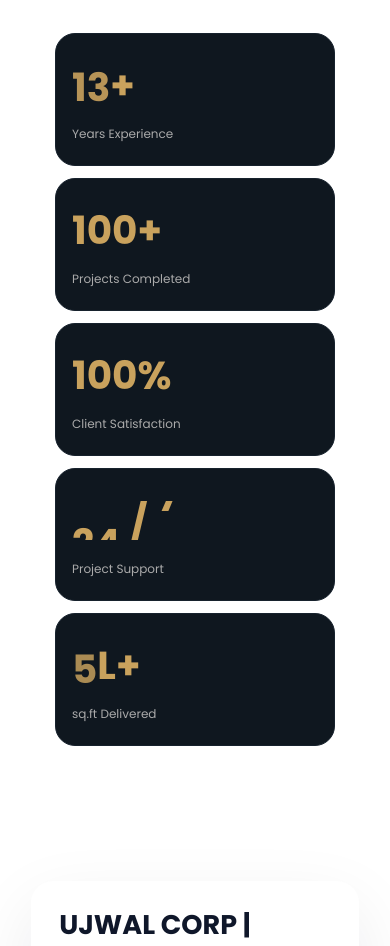
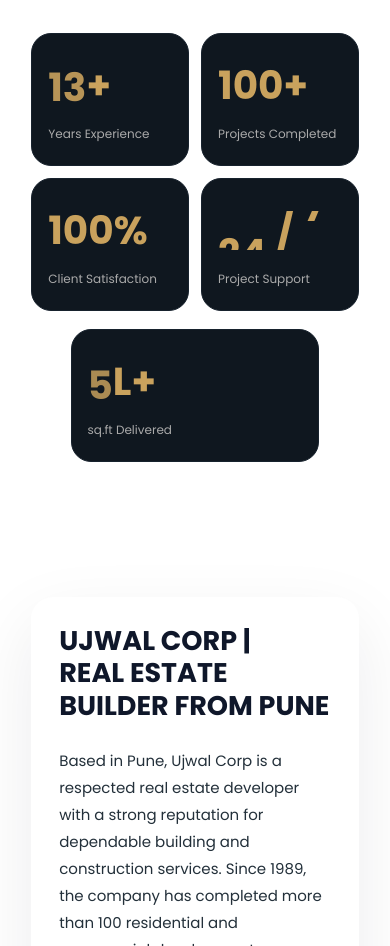
Before and after one commit to socialyash8-spec/Ujwal-Corp-repo-1, a plain HTML site: page index.html in a window 390 px wide. Shown: the part 792-1738 px from the top of the page. Drawn offline with Linux system fonts and the light colour scheme.

Commit message:
update 22

```diff
--- a/index.html
+++ b/index.html
@@ -1150,10 +1150,14 @@
             .stats-grid {
                 grid-template-columns: repeat(2, minmax(0, 1fr));
                 gap: 12px;
+                display: grid;
+                justify-items: center;
             }
 
             .stat-card {
                 padding: 22px 16px;
+                width: 100%;
+                max-width: 320px;
             }
 
             .stat-card h2 {
@@ -1162,6 +1166,14 @@
 
             .stat-card p {
                 font-size: 12px;
+            }
+
+            /* Make the fifth stat span full width and center below the 2x2 grid */
+            .stats-grid > .stat-card:nth-child(5) {
+                grid-column: 1 / -1;
+                justify-self: center;
+                width: min(320px, 76%);
+                margin-top: 6px;
             }
 
             .redevelopment-grid,
```
